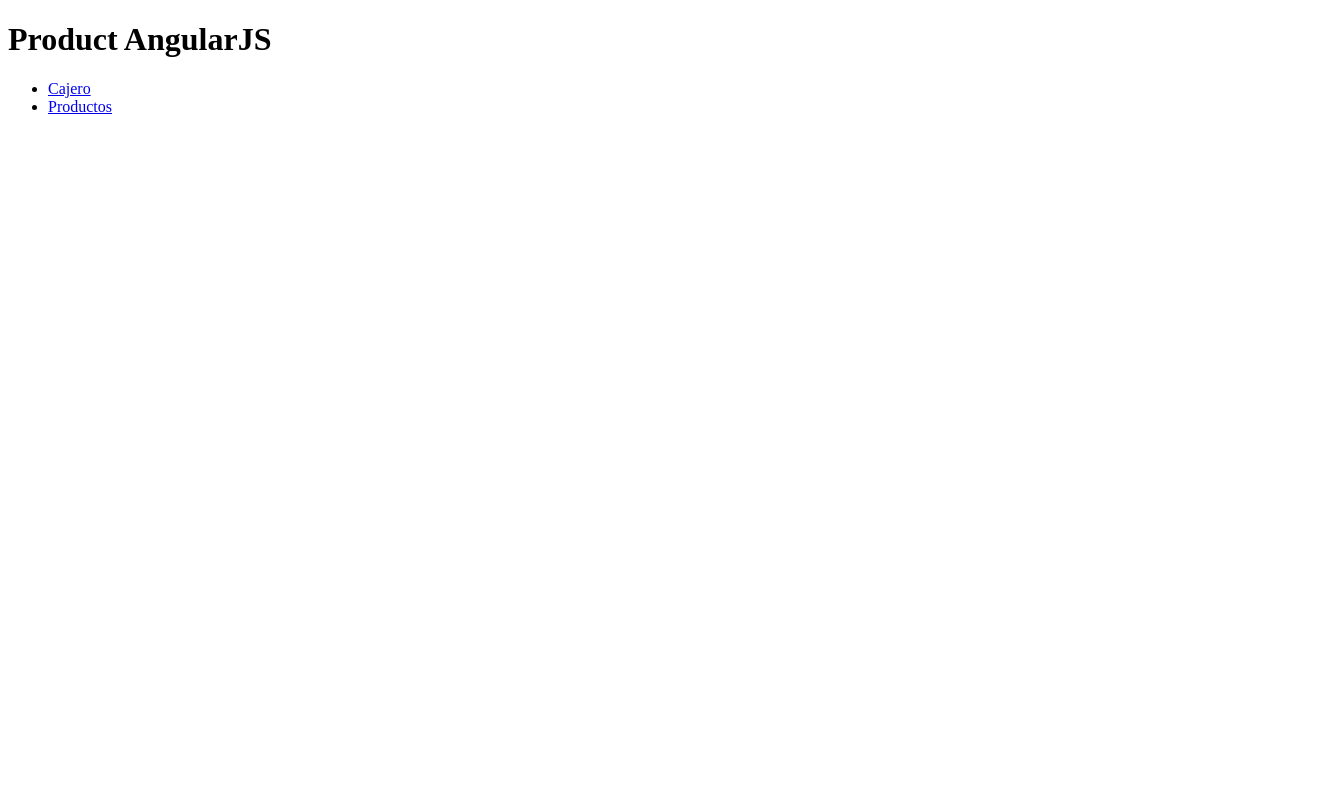
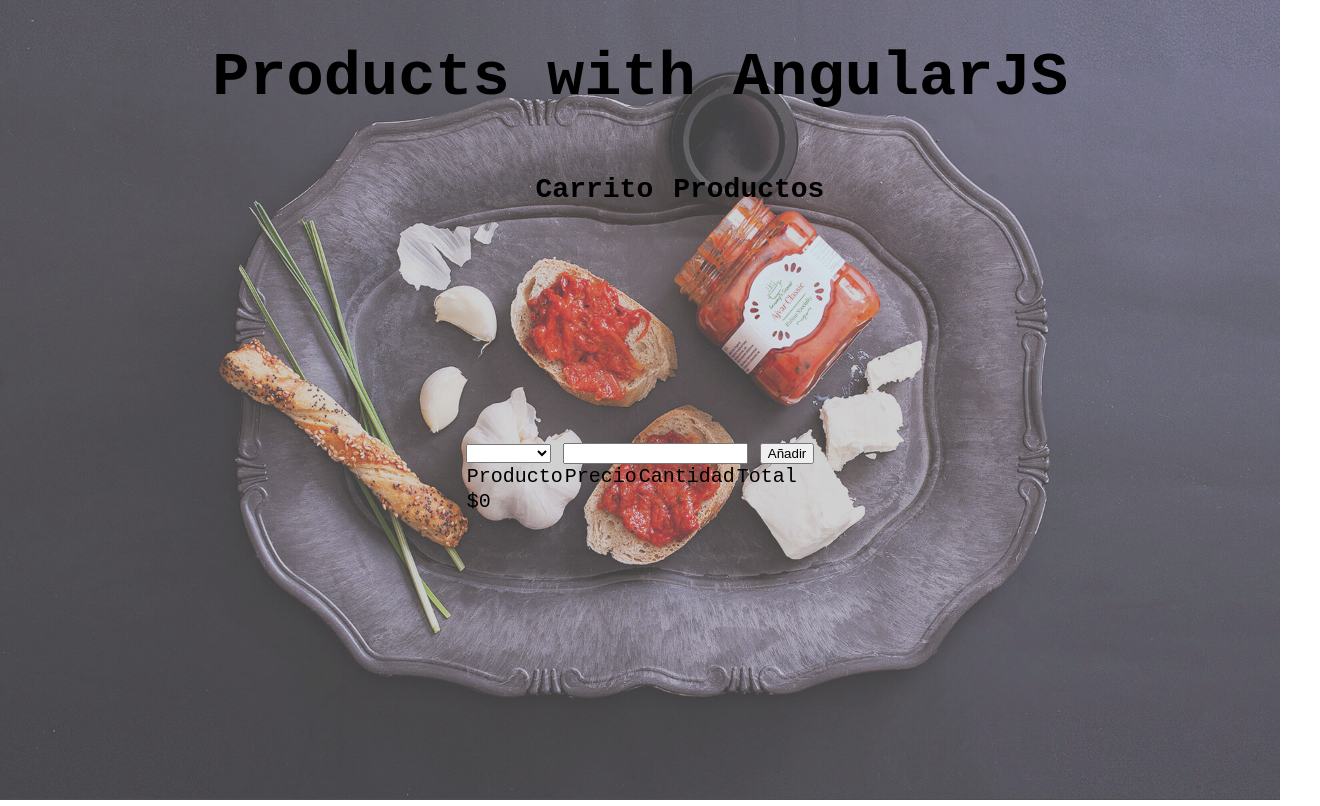
Before and after one commit to dmunoz05/products-AngularJS, a plain HTML site: page index.html at #!/carrito in a window 1280 px wide. Shown: the whole page, 1320 px wide, since content can reach past the window. Drawn offline with Linux system fonts and the light colour scheme.

Commit message:
Design init page

```diff
--- a/app.js
+++ b/app.js
@@ -2,8 +2,8 @@ var app = angular.module("app", ["ngRoute"]);
 
 app.config(function ($routeProvider) {
   $routeProvider
-    .when("/", {
-      templateUrl: "/cajero.html",
+    .when("/carrito", {
+      templateUrl: "/carrito.html",
       controller: "controlador"
     })
     .when("/productos", {
@@ -19,7 +19,7 @@ function ControllerFunction($scope) {
   var n = 2;
   var nCarrito = 1;
 
-  lista.nombreApp = "Product AngularJS";
+  lista.nombreApp = "Products with AngularJS";
 
   lista.productos = [
     { id: 1, nombre: "Coca Cola", precio: 150, total: 24 },
--- /dev/null
+++ b/carrito.html
@@ -0,0 +1,31 @@
+<link rel="stylesheet" href="main.css" />
+
+<select name="" id="" ng-model="productoSeleccionado">
+  <option ng-repeat="producto in productos" value="{{producto.id}}">
+    {{producto.nombre}}
+  </option>
+</select>
+
+<input type="text" ng-model="cantidad" />
+
+<input type="button" value="Añadir" ng-click="addAlCarrito()" />
+
+<table cellspacing="0">
+  <thead>
+    <tr>
+      <td>Producto</td>
+      <td>Precio</td>
+      <td>Cantidad</td>
+      <td>Total</td>
+    </tr>
+    <tr ng-repeat="producto in carrito">
+      <td>{{ producto.nombre }}</td>
+      <td>${{ producto.precio }}</td>
+      <td>{{ producto.cantidad }}</td>
+      <td>${{ producto.precio * producto.cantidad }}</td>
+    </tr>
+    <tr class="total">
+      <td>${{ getTotalCarrito() }}</td>
+    </tr>
+  </thead>
+</table>
--- a/index.html
+++ b/index.html
@@ -1,24 +1,25 @@
 <!DOCTYPE html>
 <html lang="en" ng-app="app">
   <head>
-  <meta charset="UTF-8">
-  <meta name="viewport" content="width=device-width, initial-scale=1.0">
+    <meta charset="UTF-8" />
+    <meta name="viewport" content="width=device-width, initial-scale=1.0" />
     <title>Angular JS</title>
-  <link rel="stylesheet" href="main.css">
+    <link rel="stylesheet" href="main.css" />
     <script src="angular.min.js"></script>
     <script src="angular-route.min.js"></script>
     <script src="app.js"></script>
   </head>
-<body ng-controller="controlador" >
-  <h1>{{ nombreApp }} </h1>
-
+  <body ng-controller="controlador">
+    <div id="div_screen"><img src="./img/home.jpg" alt="image" /></div>
+    <div class="div_principal">
       <div id="menu">
+        <h1 class="title-app">{{ nombreApp }}</h1>
         <ul>
-      <li><a href="#!">Cajero</a></li>
+          <li><a href="#!carrito">Carrito</a></li>
           <li><a href="#!productos">Productos</a></li>
         </ul>
       </div>
-
       <div ng-view></div>
+    </div>
   </body>
 </html>
--- a/main.css
+++ b/main.css
@@ -0,0 +1,83 @@
+:root {
+  font-family:'Courier New', Courier, monospace;
+  font-size: 20px;
+}
+
+
+html {
+  width: 100%;
+  height: 100vh;
+}
+
+body {
+  box-sizing: border-box;
+  padding: 0;
+  margin: 0;
+  overflow: hidden;
+  height: 100%;
+}
+
+#menu {
+  width: 100%;
+  height: 100%;
+}
+
+#menu ul  {
+  position: absolute;
+  width: 100%;
+  display: flex;
+  justify-content: center;
+  gap: 1rem;
+}
+
+#menu ul li {
+  list-style: none;
+}
+
+#menu ul li a {
+  outline: none;
+  color: #000;
+  font-size: 28px;
+  font-weight: 900;
+  text-decoration: none;
+}
+
+#menu ul li a:hover {
+  text-decoration: underline;
+  text-underline-offset: 2px;
+}
+
+
+
+.div_principal {
+  position: relative;
+  z-index: 2;
+  height: 100%;
+  display: grid;
+  justify-items: center;
+  /* place-content: center; */
+}
+
+#div_screen {
+  position: absolute;
+  top: 0;
+  left: 0;
+  bottom: 0;
+  right: 0;
+}
+
+#div_screen>img {
+  position: relative;
+  width: 100%;
+  height: 100%;
+  opacity: 0.75;
+  z-index: 1;
+}
+
+.title-app {
+  text-align: center;
+  font-size: 62px !important;
+  color: #000;
+  font-weight: 800;
+  font-style: normal;
+}
```
Also changed, not shown: cajero.html (deleted, +0 -38 lines), productos.html (+2 -10 lines), 1 other file. Lines whose indentation alone changed are shown as unchanged.
